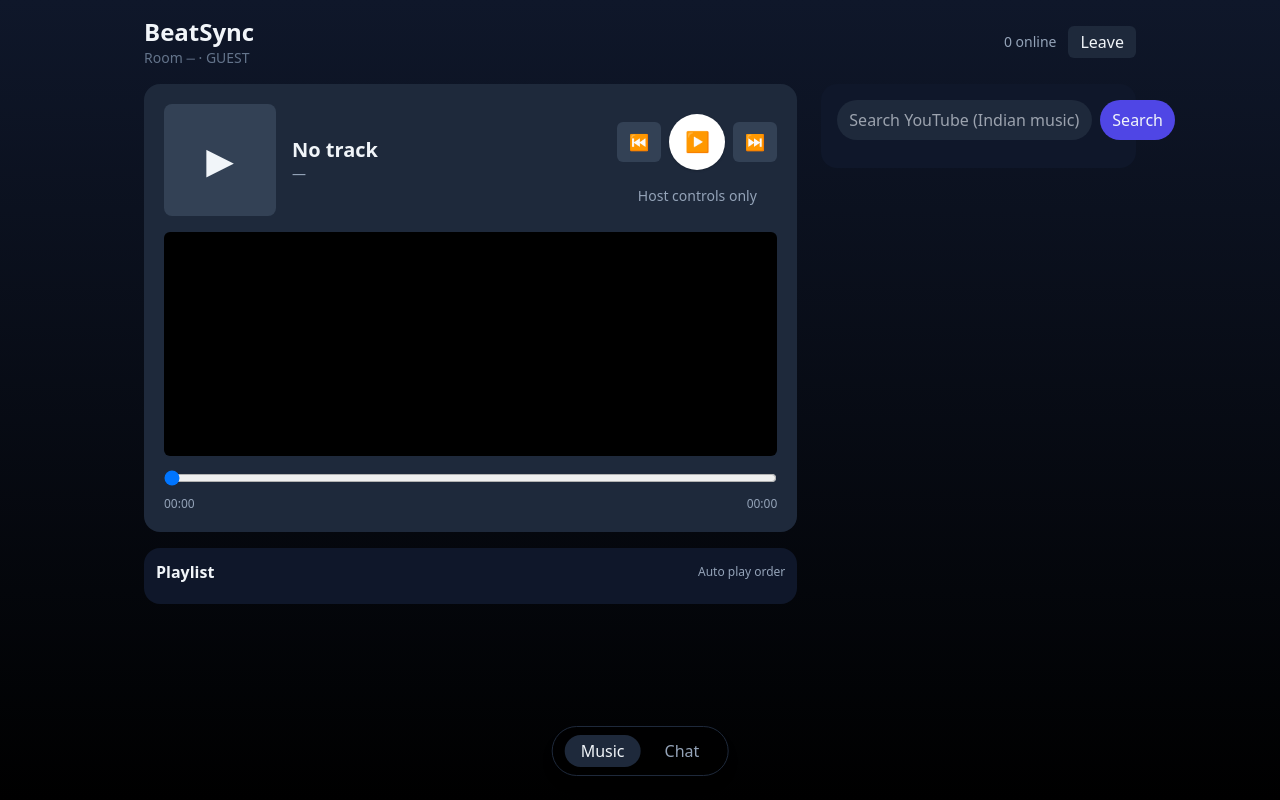
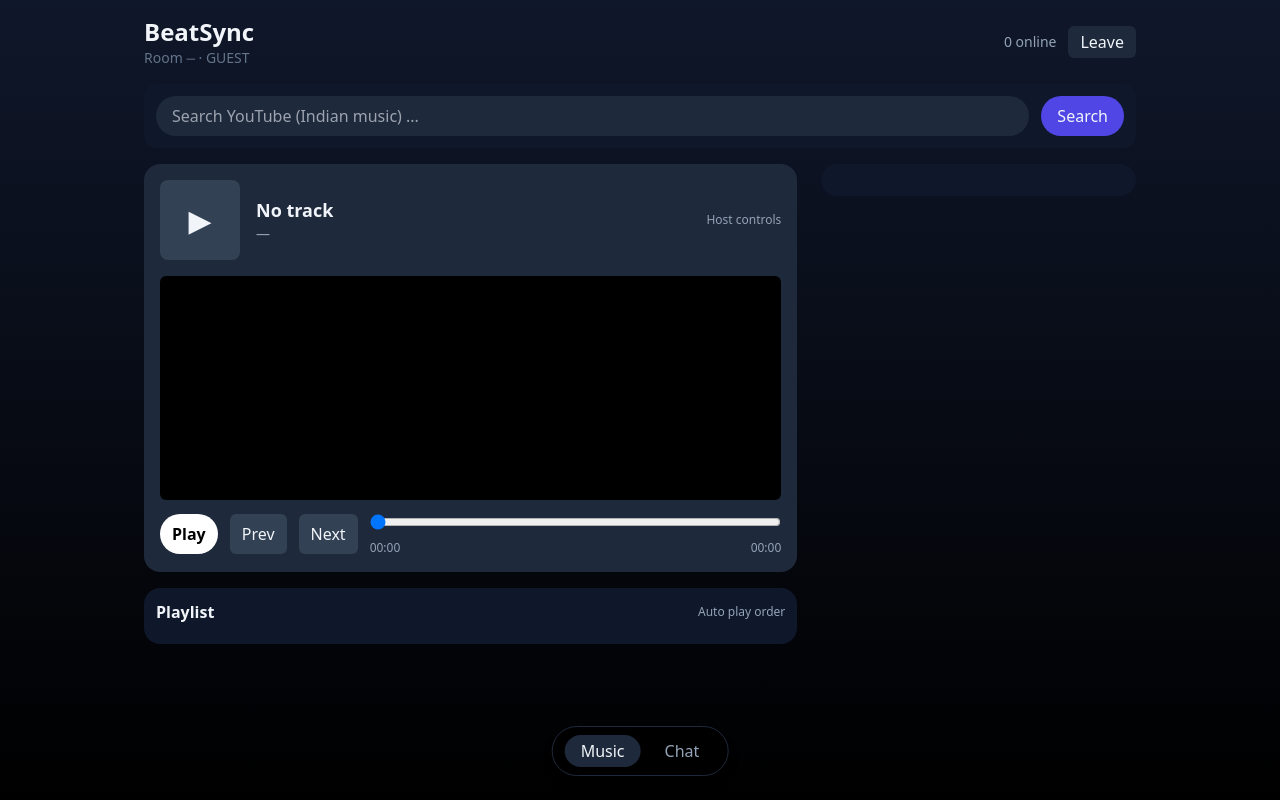
Before and after one commit to kamaldevyadav822-commits/Best-sync, a website: page public/player.html in a window 1280 px wide. Drawn offline with nearby package versions, Linux system fonts and the light colour scheme; no server answers.

Commit message:
Update player.html

```diff
--- a/public/player.html
+++ b/public/player.html
@@ -6,8 +6,10 @@
   <meta name="viewport" content="width=device-width,initial-scale=1" />
   <script src="https://cdn.tailwindcss.com"></script>
   <style>
-    .fade-in { animation: fadeIn .35s ease both; }
+    .fade-in { animation: fadeIn .28s ease both; }
     @keyframes fadeIn { from {opacity:0; transform: translateY(6px)} to {opacity:1; transform:none} }
+    /* make the chat input stand out on mobile */
+    #chatFull .chat-footer { box-shadow: 0 -6px 18px rgba(2,6,23,0.6); }
   </style>
 </head>
 <body class="min-h-screen bg-gradient-to-b from-slate-900 to-black text-slate-100">
@@ -25,39 +27,53 @@
       </div>
     </header>
 
+    <!-- search bar moved to top (page-wide) -->
+    <div class="mb-4">
+      <div class="bg-slate-900 rounded-xl p-3 flex gap-3 items-center">
+        <input id="searchPro" placeholder="Search YouTube (Indian music) ..." class="flex-1 rounded-full bg-slate-800 px-4 py-2 outline-none" />
+        <button id="btnSearch" class="px-4 py-2 rounded-full bg-indigo-600">Search</button>
+      </div>
+    </div>
+
     <main id="mainGrid" class="grid grid-cols-1 md:grid-cols-3 gap-6">
       <!-- Player & playlist -->
-      <section class="md:col-span-2">
-        <div class="bg-slate-800 rounded-2xl p-5 mb-4 fade-in">
+      <section id="musicSection" class="md:col-span-2">
+        <div class="bg-slate-800 rounded-2xl p-4 fade-in">
           <div class="flex items-center gap-4">
-            <div id="cover" class="w-28 h-28 bg-slate-700 rounded-lg flex items-center justify-center text-4xl">▶︎</div>
+            <div id="cover" class="w-20 h-20 bg-slate-700 rounded-lg flex items-center justify-center text-3xl">▶︎</div>
             <div class="flex-1">
-              <div id="title" class="text-xl font-semibold">No track</div>
+              <div id="title" class="text-lg font-semibold">No track</div>
               <div id="artist" class="text-sm text-slate-400">—</div>
             </div>
-            <div class="flex flex-col items-center gap-2">
-              <div class="flex items-center gap-2">
-                <button id="prev" class="px-3 py-2 rounded-md bg-slate-700">⏮</button>
-                <button id="playBig" class="w-14 h-14 rounded-full bg-white text-black flex items-center justify-center text-xl shadow">▶</button>
-                <button id="next" class="px-3 py-2 rounded-md bg-slate-700">⏭</button>
-              </div>
-              <div class="mt-2 text-sm text-slate-400">Host controls only</div>
+
+            <!-- minimal host indicator area -->
+            <div class="text-xs text-slate-400">
+              <div id="hostNote">Host controls</div>
             </div>
           </div>
 
           <div class="mt-4">
+            <!-- YouTube iframe container -->
             <div id="ytPlayer" class="w-full h-56 bg-black rounded-md overflow-hidden"></div>
-            <div class="mt-3">
-              <input id="seek" type="range" min="0" max="100" value="0" class="w-full" />
-              <div class="flex justify-between text-xs text-slate-400 mt-1">
-                <span id="curT">00:00</span>
-                <span id="durT">00:00</span>
+
+            <div class="mt-3 flex items-center gap-3">
+              <!-- Minimal playback controls (visible only to host) -->
+              <button id="playBig" class="px-3 py-2 rounded-full bg-white text-black font-semibold">Play</button>
+              <button id="prev" class="px-3 py-2 rounded-md bg-slate-700">Prev</button>
+              <button id="next" class="px-3 py-2 rounded-md bg-slate-700">Next</button>
+
+              <div class="flex-1">
+                <input id="seek" type="range" min="0" max="100" value="0" class="w-full" />
+                <div class="flex justify-between text-xs text-slate-400 mt-1">
+                  <span id="curT">00:00</span>
+                  <span id="durT">00:00</span>
+                </div>
               </div>
             </div>
           </div>
         </div>
 
-        <div class="bg-slate-900 rounded-2xl p-3">
+        <div class="bg-slate-900 rounded-2xl p-3 mt-4">
           <div class="flex items-center justify-between mb-2">
             <div class="font-semibold">Playlist</div>
             <div class="text-xs text-slate-400">Auto play order</div>
@@ -66,14 +82,10 @@
         </div>
       </section>
 
-      <!-- search & results -->
+      <!-- search results (right column) -->
       <aside>
         <div class="bg-slate-900 rounded-2xl p-4 mb-4">
-          <div class="flex items-center gap-2 mb-3">
-            <input id="searchPro" placeholder="Search YouTube (Indian music) ..." class="flex-1 rounded-full bg-slate-800 px-3 py-2 outline-none" />
-            <button id="btnSearch" class="px-3 py-2 rounded-full bg-indigo-600">Search</button>
-          </div>
-          <div id="resultsBox" class="space-y-2 max-h-72 overflow-auto"></div>
+          <div id="resultsBox" class="space-y-2 max-h-96 overflow-auto"></div>
         </div>
 
         <div id="chatMini" class="bg-slate-900 rounded-2xl p-4 hidden">
@@ -85,9 +97,12 @@
       <section id="chatFull" class="col-span-full hidden">
         <div class="bg-slate-900 rounded-2xl p-4 h-[70vh] flex flex-col">
           <div id="chatWindow" class="flex-1 overflow-auto space-y-3 pb-3"></div>
-          <div class="mt-3 flex items-center gap-3">
-            <input id="msgInput" type="text" placeholder="Message..." class="flex-1 rounded-full bg-slate-800 px-4 py-2" />
+
+          <!-- chat footer always visible in chatFull -->
+          <div class="chat-footer mt-3 flex items-center gap-3">
+            <input id="msgInput" type="text" placeholder="Message..." class="flex-1 rounded-full bg-slate-800 px-4 py-3" />
             <button id="btnSend" class="w-12 h-12 rounded-full bg-indigo-600 flex items-center justify-center text-white">
+              <!-- send icon -->
               <svg width="18" height="18" viewBox="0 0 24 24" fill="none" stroke="currentColor" stroke-width="2">
                 <path d="M22 2L11 13"></path>
                 <path d="M22 2L15 22L11 13L2 9L22 2Z" />
@@ -105,7 +120,6 @@
   </div>
 
   <script src="/socket.io/socket.io.js"></script>
-  <!-- YouTube IFrame API (loads asynchronously) -->
   <script src="https://www.youtube.com/iframe_api"></script>
   <script src="player.js"></script>
 </body>
```
